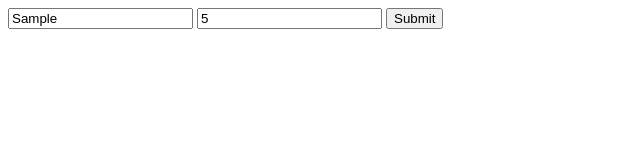
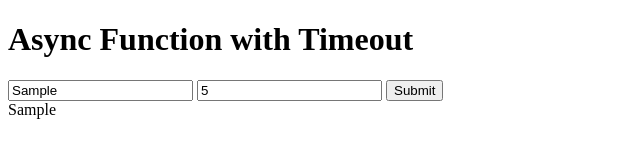
Before and after one commit to acciojob/async-function-timeout-sapanagupta25, a website: page main.html in a window 1280 px wide. Both pictures are taken after typing "Sample", "5" into the empty fields and a click on the button "Submit". Shown: the whole page, without its empty margins (0-640 px from the left). Drawn offline with Linux system fonts and the light colour scheme.

Commit message:
created a submission

```diff
--- a/main.html
+++ b/main.html
@@ -1,20 +1,22 @@
 <!DOCTYPE html>
+<html lang="en">
+  <head>
+    <meta charset="UTF-8" />
+    <meta name="viewport" content="width=device-width, initial-scale=1.0" />
+    <link rel="stylesheet" href="styles.css" />
+    <title>Async Function with Timeout</title>
+  </head>
+  <body>
+    <h1>Async Function with Timeout</h1>
 
-<html>
-  <head>
-    <link rel="stylesheet" href="styles.css" />
-  </head>
-
-  <body>
-    <!-- the entire body must be written by student -->
     <form onsubmit="return false">
       <input type="text" id="text" placeholder="Text" />
-      <input type="number" id="delay" placeholder="Delay" />
+      <input type="number" id="delay" placeholder="Delay (ms)" />
       <button type="button" id="btn">Submit</button>
     </form>
 
     <div id="output"></div>
 
-    <script type="text/javascript" src="./script.js"></script>
+    <script src="./script.js"></script>
   </body>
 </html>
--- a/script.js
+++ b/script.js
@@ -1 +1,34 @@
 //your JS code here. If required.
+// Function to simulate delay using async/await
+function delay(ms) {
+  return new Promise((resolve) => setTimeout(resolve, ms));
+}
+
+// Function to handle form submission
+async function handleSubmit() {
+  const text = document.getElementById("text").value;
+  const delayTime = parseInt(document.getElementById("delay").value);
+  const output = document.getElementById("output");
+
+  // Clear previous output
+  output.textContent = "";
+
+  // Input validation
+  if (!text) {
+    output.textContent = "Please enter a message.";
+    return;
+  }
+  if (!delayTime || delayTime <= 0) {
+    output.textContent = "Please enter a valid delay.";
+    return;
+  }
+
+  // Introduce delay using async/await
+  await delay(delayTime);
+
+  // Display the message after the delay
+  output.textContent = text;
+}
+
+// Attach event listener to the button
+document.getElementById("btn").addEventListener("click", handleSubmit);
```
